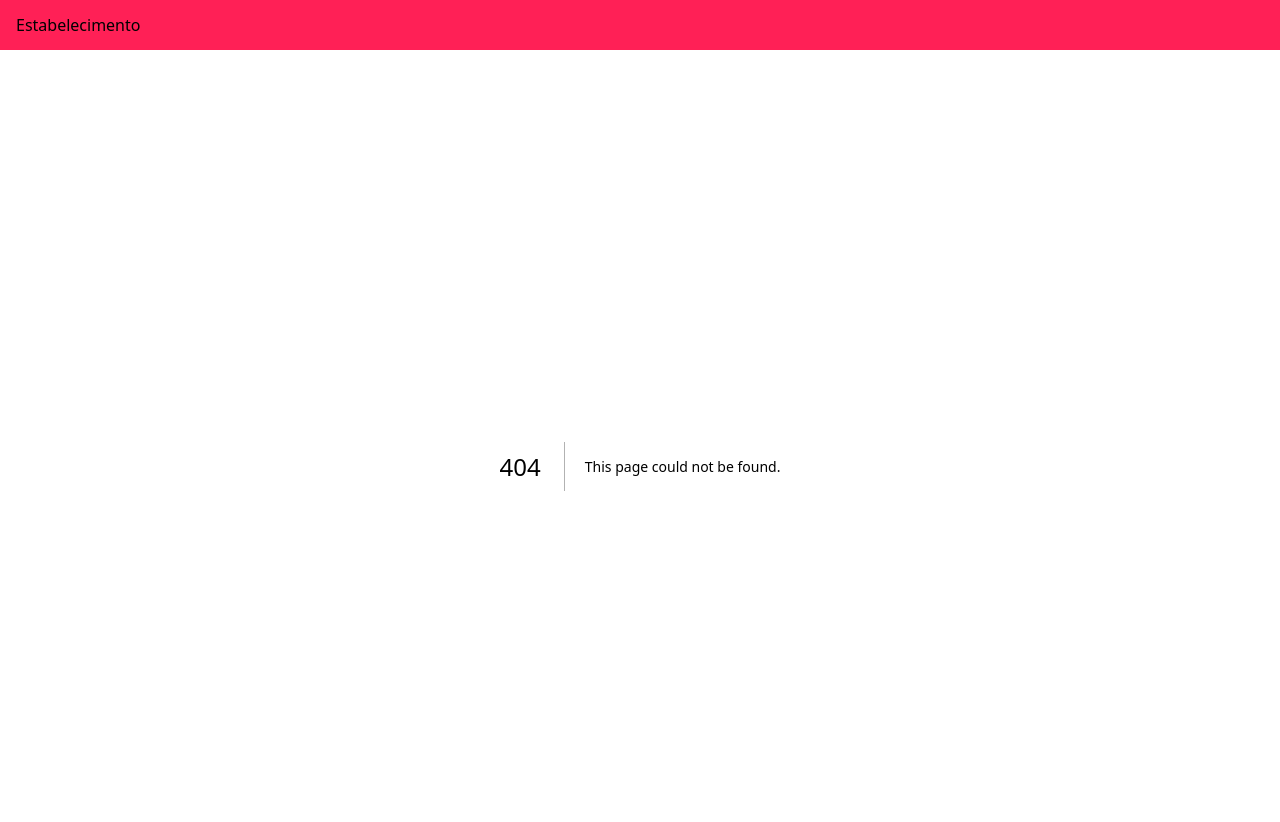
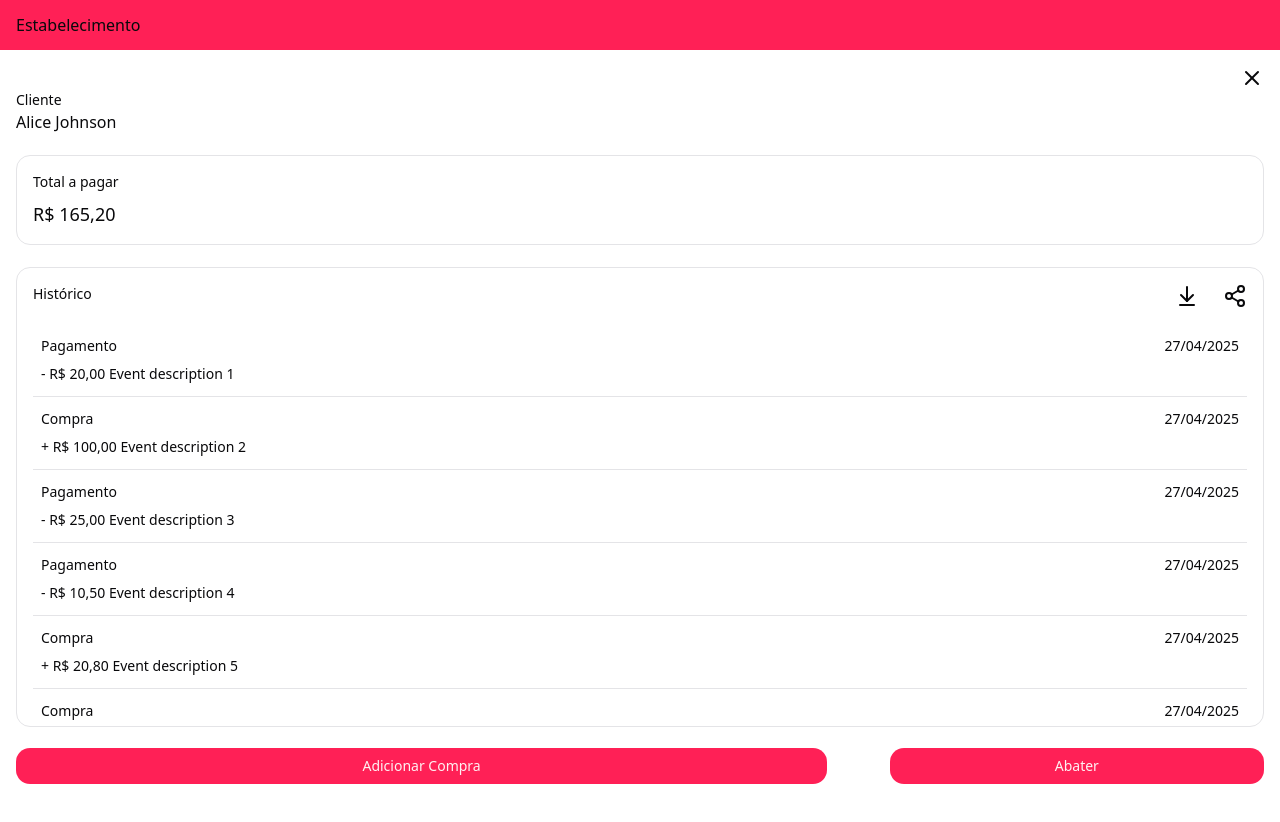
Before and after one commit to letcosmo1/puro-gold, a Next.js app: page /client/1 in a window 1280 px wide. Before the commit this address had no page. Shown: the top 822 px of the page. After the commit the page ends 800 px from the top, so only its background shows below. Built offline with nearby package versions, Linux system fonts and the light colour scheme.

Commit message:
added redirect from home to client page with id

```diff
--- a/app/client/page.tsx
+++ b/app/client/[id]/page.tsx
@@ -8,20 +8,22 @@ import { Input } from '@/components/ui/input'
 import { Label } from '@/components/ui/label'
 import { ScrollArea } from '@/components/ui/scroll-area'
 import { Table, TableBody, TableCell, TableRow } from '@/components/ui/table'
-import { mockedClientEventLog } from '@/mocked-data/client-data'
+import { mockedClientEventLog, mockedClients } from '@/mocked-data/client-data'
 import { ClientEventLogType, ClientType } from '@/types/client-type'
 import { toBrazilianCurrency } from '@/util/currency-format'
 import { getCurrentDate, mockFirestoreTimestamp } from '@/util/date-format'
 import { toNegative, toPositive } from '@/util/math'
 import { X } from 'lucide-react'
+import { ParamValue } from 'next/dist/server/request/params'
 import Link from 'next/link'
+import { useParams } from 'next/navigation'
 import React, { BaseSyntheticEvent, useEffect, useState } from 'react'
 
 const ClientPage = () => {
-  const client: ClientType = {
-    id: 1,
-    name: "Alice Johnson"
-  }
+  const params = useParams();
+  const clientIdParam: ParamValue = params.id;
+
+  const [client, setClient] = useState<ClientType>({ id: 0, name: "" });
 
   const [clientEventsLog, setClientEventsLog] = useState<ClientEventLogType[]>(mockedClientEventLog);
 
@@ -132,7 +134,20 @@ const ClientPage = () => {
     setOpenAddPayment(false);
   }
 
+  const mockedGetClientById = () => {
+    const clientId: number = Number(clientIdParam);
+
+    const findClient: ClientType | undefined = mockedClients.find(client => client.id === clientId);
+
+    if(findClient) {
+      setClient(findClient);
+    }
+
+    //TODO: handle client not found
+  }
+
   useEffect(() => {
+    mockedGetClientById();
     calcClientEventsTotal(clientEventsLog);
   }, []);
 
--- a/app/page.tsx
+++ b/app/page.tsx
@@ -9,6 +9,7 @@ import { Table, TableBody, TableCell, TableRow } from "@/components/ui/table";
 import { mockedClients } from "@/mocked-data/client-data";
 import { ClientType } from "@/types/client-type";
 import { Settings2 } from "lucide-react";
+import Link from "next/link";
 import { BaseSyntheticEvent, useState } from "react";
 
 export default function Home() {
@@ -123,7 +124,9 @@ export default function Home() {
                     return (
                       <TableRow key={ client.id }>
                         <TableCell className="flex justify-between py-4">
-                          <p>{ client.name }</p>
+                          <Link href={`/client/${client.id}`}>
+                            <p>{ client.name }</p>
+                          </Link>
                           <Settings2 onClick={ () => handleEditClientButtonClick(client.id, client.name) } />
                         </TableCell>
                       </TableRow>
```
